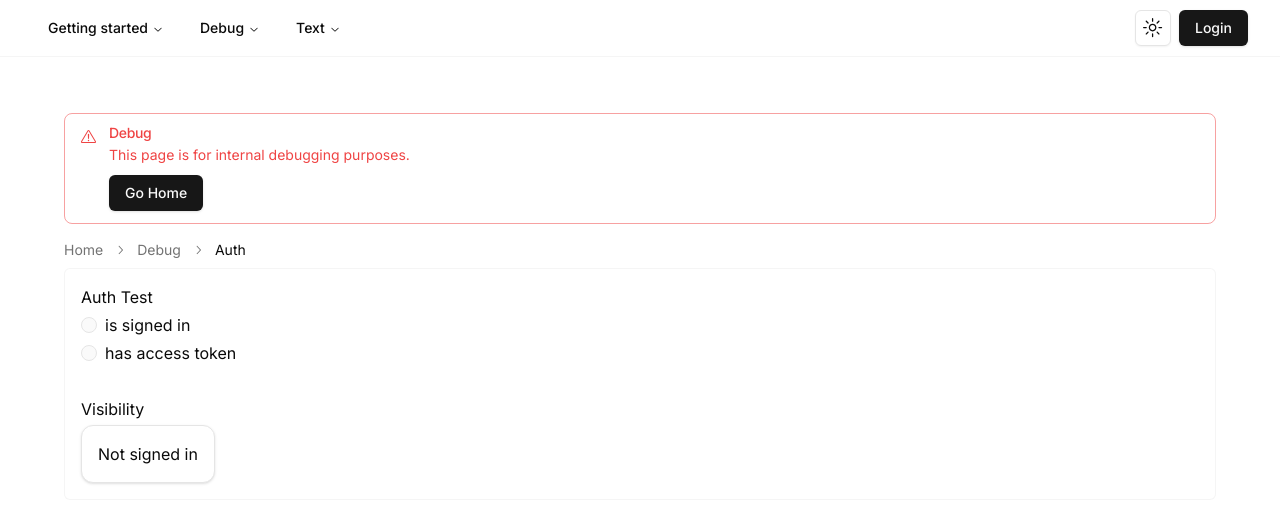
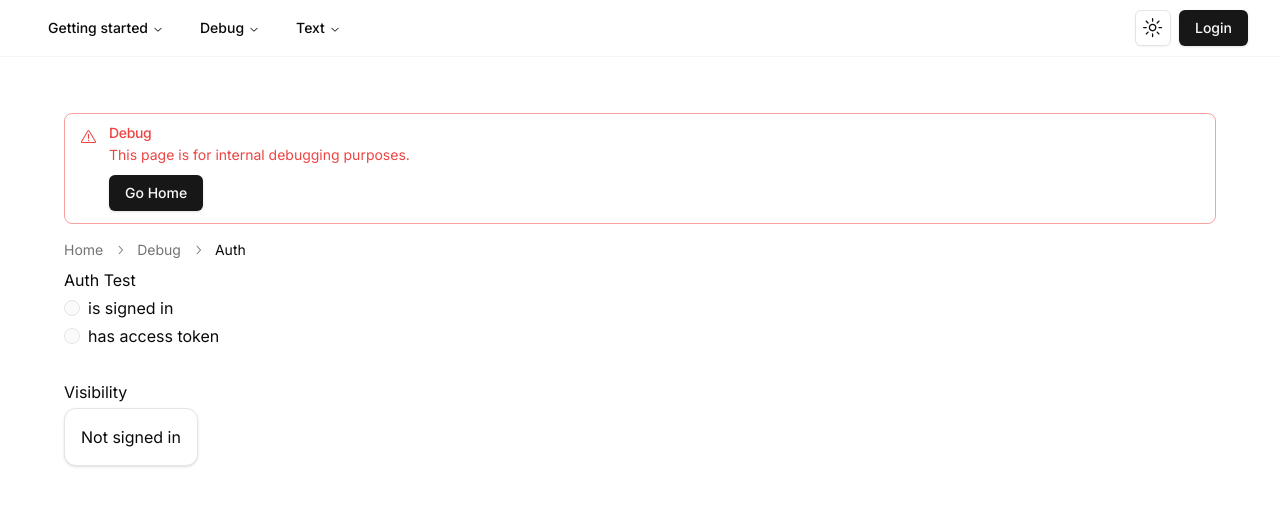
Before and after one commit to kashka-toolbox/open-toolbox, a Next.js app: page /en/debug/auth in a window 1280 px wide. Shown: the top 522 px of the page. Built offline with nearby package versions, Linux system fonts and the light colour scheme.

Commit message:
fix: remove unnecessary section wrapper in debug layout

```diff
--- a/src/app/[locale]/debug/layout.tsx
+++ b/src/app/[locale]/debug/layout.tsx
@@ -46,9 +46,7 @@ export default function Layout({
             </BreadcrumbList>
         </Breadcrumb>
       </section>
-      <section className="border rounded-md border-border/40 bg-background/95 backdrop-blur supports-[backdrop-filter]:bg-background/60 p-2 md:p-4">
-        {children}
-      </section>
+      {children}
     </main>
   );
 }
```
